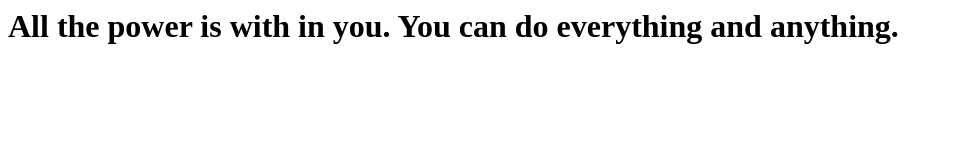
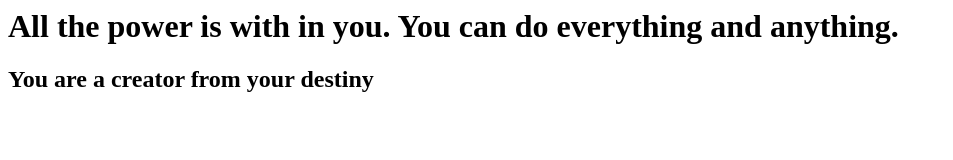
Before and after one commit to betsytrujillo/firstgitrepo, a plain HTML site: page index.html in a window 1280 px wide. Shown: the whole page, without its empty margins (0-953 px from the left). Drawn offline with Linux system fonts and the light colour scheme.

Commit message:
added 2nd quote

```diff
--- a/index.html
+++ b/index.html
@@ -1,5 +1,6 @@
 <html>
 <body>
 <h1>All the power is with in you. You can do everything and anything.</h1>
+<h2>You are a creator from your destiny</h2>
 </body>
 </html>
```
